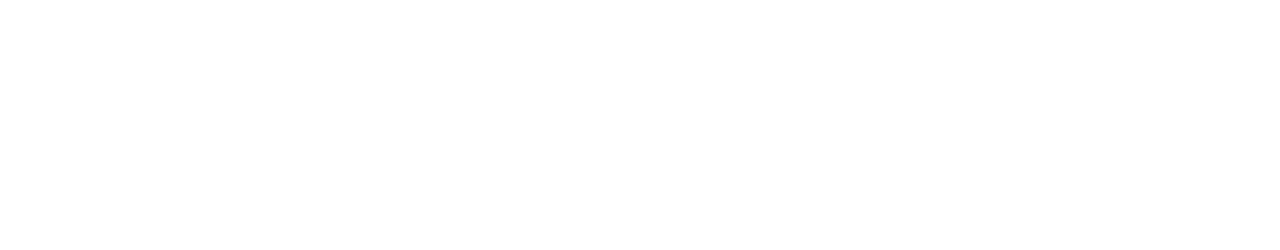
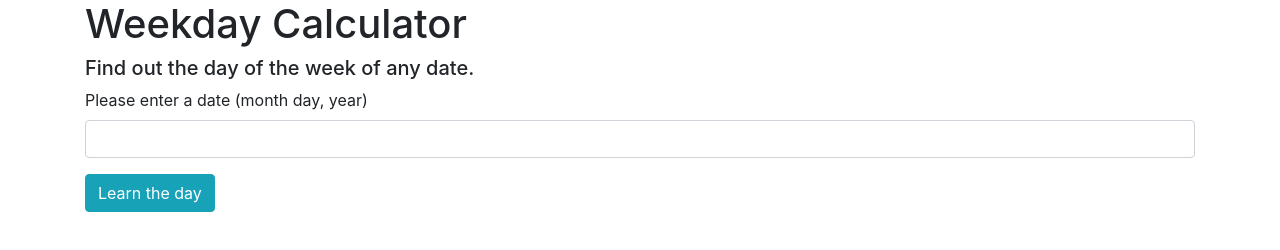
Before and after one commit to jessicarubinwilliams/weekday-calculator, a website built with webpack: page src/index.html in a window 1280 px wide. Built offline with nearby package versions, Linux system fonts and the light colour scheme.

Commit message:
Add user interface.
Co-authored-by: Dani Renner <danijrenner@gmail.com>

```diff
--- a/src/index.html
+++ b/src/index.html
@@ -3,9 +3,22 @@
 <head>
   <meta charset="UTF-8">
   <meta name="viewport" content="width=device-width, initial-scale=1.0">
-  <title>Document</title> <!-- When change this title remember to change title in webpack.config.js plugins section and in package.json-->
+  <title>Weekday Calculator</title>
 </head>
 <body>
+  <div class="container">
+    <h1>Weekday Calculator</h1>
+    <h5>Find out the day of the week of any date.</h5>
+    <form id="formOne">
+      <div class="form-group">
+        <label for="userDate">Please enter a date (month day, year)</label>
+        <input type="text" id="userDate" class="form-control">
+      </div>
+      <button type="submit" class="btn btn-info">Learn the day</button>
+    </form>
+    <div class="output">
 
+    </div>
+  </div>
 </body>
 </html>
```
